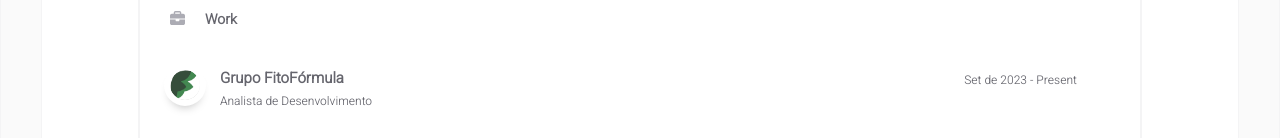
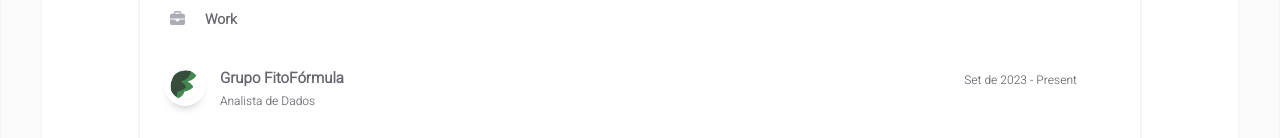
Before and after one commit to EngLucasParada/parada-react-folio, a React (Create React App) app: page / in a window 1280 px wide. Shown: the part 1158-1296 px from the top of the page. Built offline with nearby package versions, Linux system fonts and the light colour scheme.

Commit message:
feat: alteração nomeclatura

```diff
--- a/src/components/homepage/works.jsx
+++ b/src/components/homepage/works.jsx
@@ -21,7 +21,7 @@ const Works = () => {
 							/>
 							<div className="work-title">Grupo FitoFórmula</div>
 							<div className="work-subtitle">
-								Analista de Desenvolvimento
+								Analista de Dados
 							</div>
 							<div className="work-duration">Set de 2023 - Presentㅤㅤㅤ</div>
 						</div>
```
